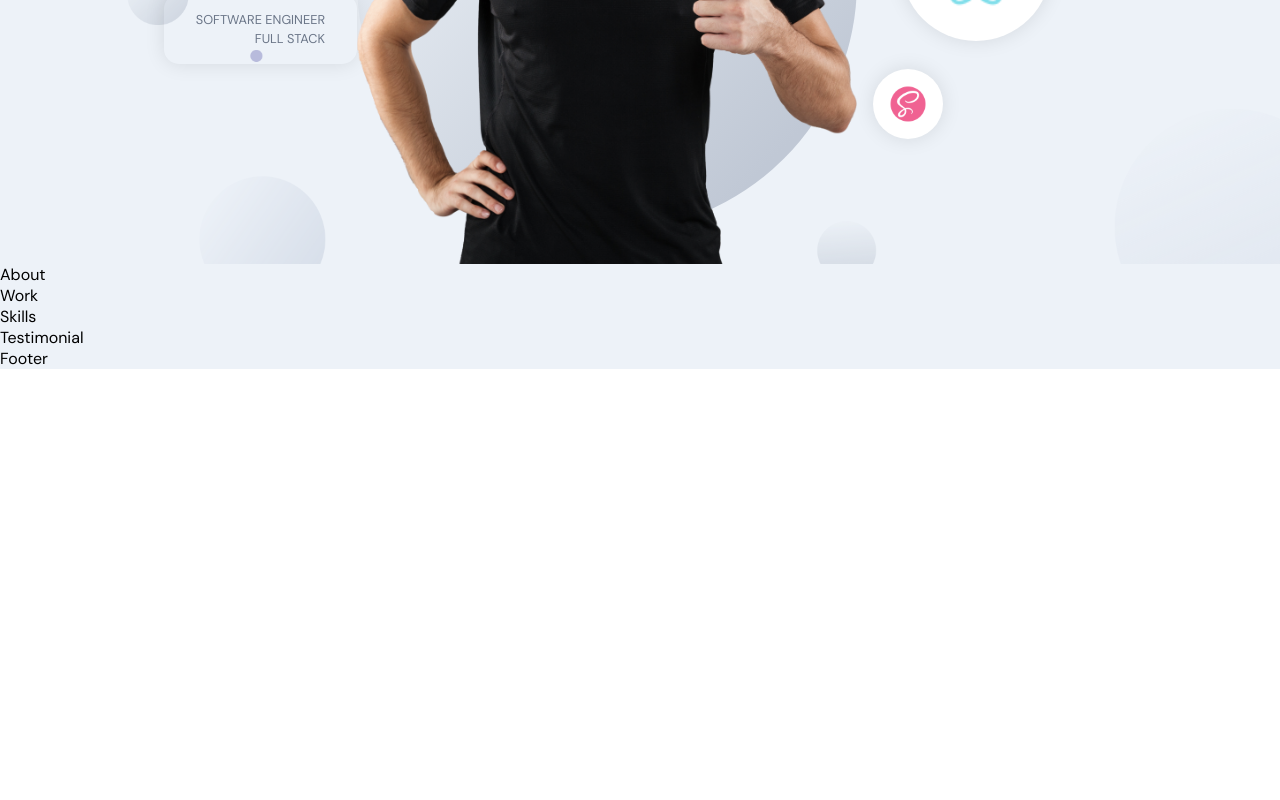
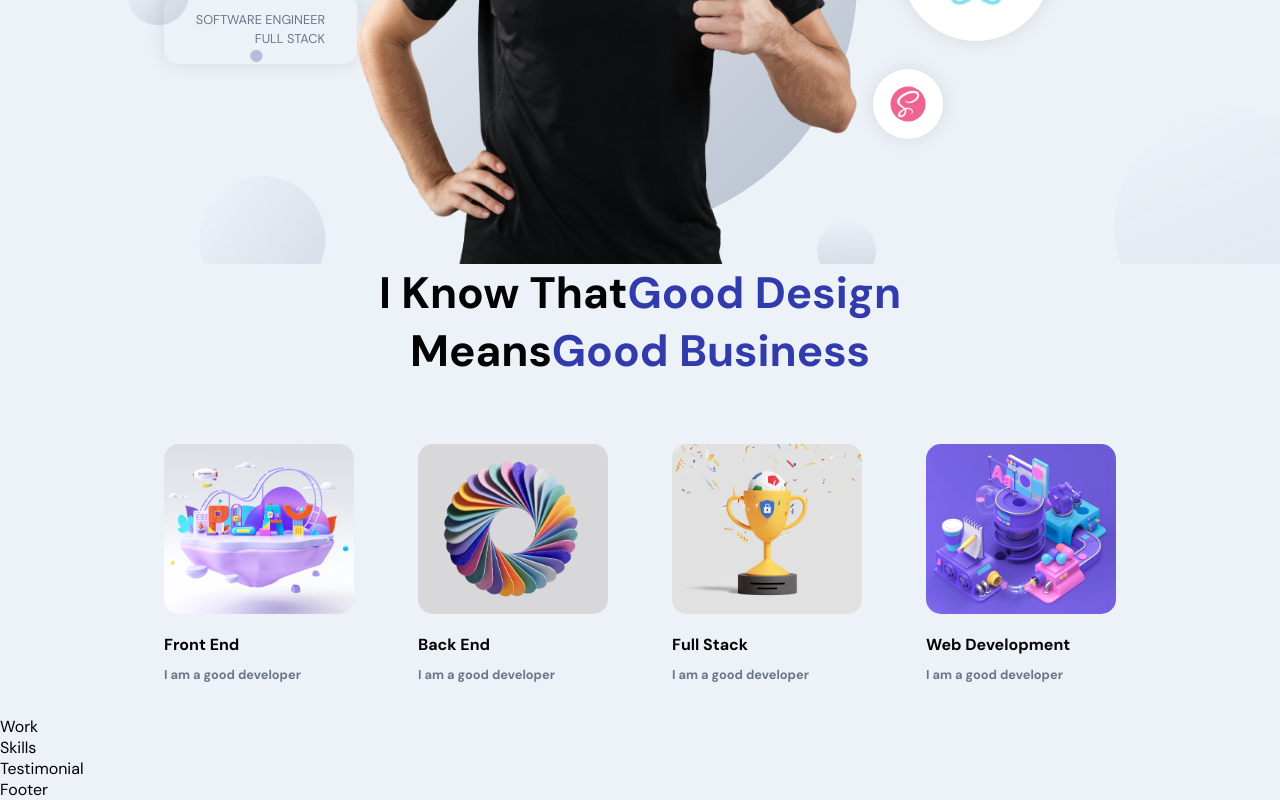
Before and after one commit to nainoaktv/nainoavillegas-portfolio, a React (Create React App) app in the folder frontend_react/: page / in a window 1280 px wide. Shown: the part 459-1259 px from the top of the page. Before the commit the page ends 828 px from the top, so only its background shows below. Built offline with nearby package versions, Linux system fonts and the light colour scheme.

Commit message:
feat: start about section with about map, motion div, and temp images

```diff
--- a/frontend_react/src/container/About/About.jsx
+++ b/frontend_react/src/container/About/About.jsx
@@ -1,10 +1,43 @@
-import React from 'react';
+import React, { useState, useEffect } from 'react';
+import { motion } from 'framer-motion';
 
+import { images } from '../../constants';
 import './About.scss';
+
+const abouts = [
+  {title: 'Front End', description: 'I am a good developer', imgUrl: images.about01},
+  {title: 'Back End', description: 'I am a good developer', imgUrl: images.about02},
+  {title: 'Full Stack', description: 'I am a good developer', imgUrl: images.about03},
+  {title: 'Web Development', description: 'I am a good developer', imgUrl: images.about04},
+]
 
 const About = () => {
   return (
-    <div>About</div>
+    <>
+      <h2 className="head-text">
+        I Know that
+        <span>Good Design</span>
+        <br />
+        means
+        <span>Good Business</span>
+      </h2>
+
+      <div className="app__profiles">
+        {abouts.map((about, idx) => (
+          <motion.div
+            whileInView={{ opacity: 1 }}
+            whileHover={{ scale: 1.1 }}
+            transition={{ duration: 0.5, type: 'tween' }}
+            className="app__profile-item"
+            key={about.title + idx}
+          >
+            <img src={about.imgUrl} alt={about.title} />
+            <h2 className="bold-text" style={{ marginTop: 20 }}>{about.title}</h2>
+            <h2 className="p-text" style={{ marginTop: 10 }}>{about.description}</h2>
+          </motion.div>
+        ))}
+      </div>
+    </>
   );
 }
 
--- a/frontend_react/src/container/About/About.scss
+++ b/frontend_react/src/container/About/About.scss
@@ -0,0 +1,38 @@
+.app__about {
+  flex: 1;
+  width: 100%;
+  flex-direction: column;
+}
+
+.app__profiles {
+  display: flex;
+  justify-content: center;
+  align-items: flex-start;
+  flex-wrap: wrap;
+  margin-top: 2rem;
+}
+
+.app__profile-item {
+  width: 190px;
+  display: flex;
+  justify-content: flex-start;
+  align-items: flex-start;
+  flex-direction: column;
+  margin: 2rem;
+
+  img {
+    width: 100%;
+    height: 170px;
+    border-radius: 15px;
+    object-fit: cover;
+  }
+
+  @media screen and (min-width: 2000px) {
+    width: 370px;
+    margin: 2rem 4rem;
+
+    img {
+      height: 320px;
+    }
+  }
+}
```
